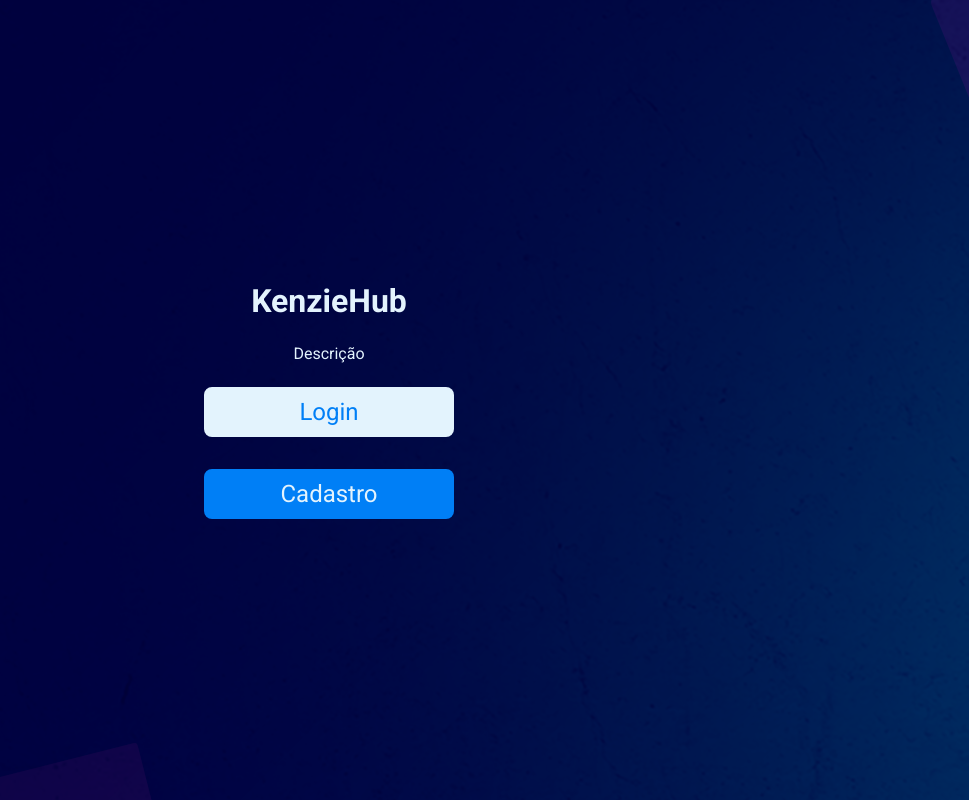
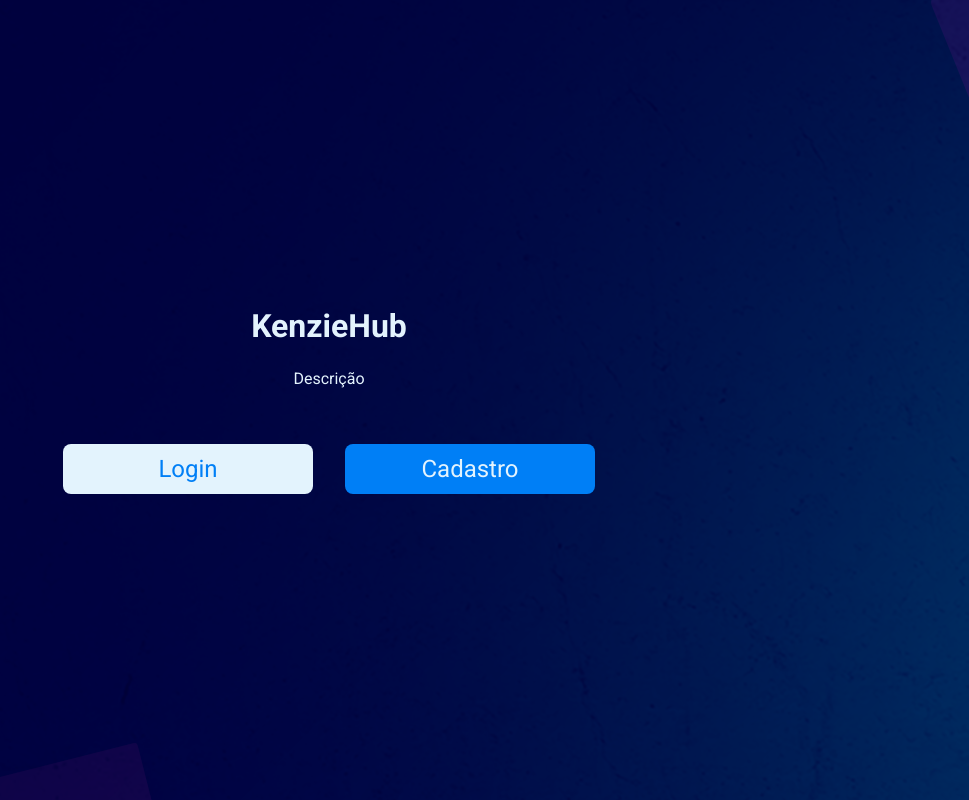
Before and after one commit to F-Vieira/KenzieHub, a React (Create React App) app: page / in a window 1280 px wide. Shown: the whole page, without its empty margins (311-1280 px from the left). Built offline with nearby package versions, Linux system fonts and the light colour scheme.

Commit message:
style: stylization for desktop

```diff
--- a/src/pages/Dashboard/index.js
+++ b/src/pages/Dashboard/index.js
@@ -35,7 +35,6 @@ export const Dashboard = ({ authenticated }) => {
       })
       .catch((err) => console.log(err));
   };
-  console.log(techs);
 
   useEffect(() => {
     loadTechs();
--- a/src/pages/Home/index.js
+++ b/src/pages/Home/index.js
@@ -18,10 +18,12 @@ export const Home = ({ authenticated }) => {
       <h1>KenzieHub</h1>
       <p>Descrição</p>
 
-      <Button onClick={() => handleNavigation("/login")} whiteSchema>
-        Login
-      </Button>
-      <Button onClick={() => handleNavigation("/signup")}>Cadastro</Button>
+      <div>
+        <Button onClick={() => handleNavigation("/login")} whiteSchema>
+          Login
+        </Button>
+        <Button onClick={() => handleNavigation("/signup")}>Cadastro</Button>
+      </div>
     </ContainerHome>
   );
 };
--- a/src/pages/Home/styles.js
+++ b/src/pages/Home/styles.js
@@ -7,11 +7,22 @@ export const ContainerHome = styled.main`
   justify-content: center;
   align-items: center;
   color: var(--snow-blue);
+  text-align: center;
 
   p {
     margin: 1.5rem 0;
   }
-  button + button {
-    margin-top: 2rem;
+  div {
+    button + button {
+      margin-top: 2rem;
+    }
+  }
+
+  @media screen and (min-width: 1024px) {
+    div {
+      button + button {
+        margin-left: 2rem;
+      }
+    }
   }
 `;
--- a/src/pages/Login/styles.js
+++ b/src/pages/Login/styles.js
@@ -5,6 +5,7 @@ export const ContainerLogin = styled.main`
   display: flex;
   flex-direction: column;
   align-items: center;
+  justify-content: center;
   color: var(--snow-blue);
 
   h2 {
--- a/src/pages/Signup/styles.js
+++ b/src/pages/Signup/styles.js
@@ -28,4 +28,36 @@ export const ContainerSignup = styled.main`
       color: var(--light-blue);
     }
   }
+
+  @media screen and (min-width: 1024px) {
+    form {
+      display: grid;
+      grid-template-columns: 1fr 1fr;
+      grid-template-rows: 1fr 1fr 1fr 1fr 1fr 40px;
+      grid-gap: 20px 15px;
+      div {
+        margin-bottom: 0;
+      }
+      div:nth-child(5) {
+        grid-column: 1/3;
+        input {
+          width: 100%;
+        }
+      }
+      div:nth-child(6) {
+        grid-column: 1/3;
+        input {
+          width: 100%;
+        }
+      }
+      button {
+        grid-column: 1/3;
+        justify-self: center;
+      }
+      p {
+        grid-column: 1/3;
+        justify-self: center;
+      }
+    }
+  }
 `;
```
